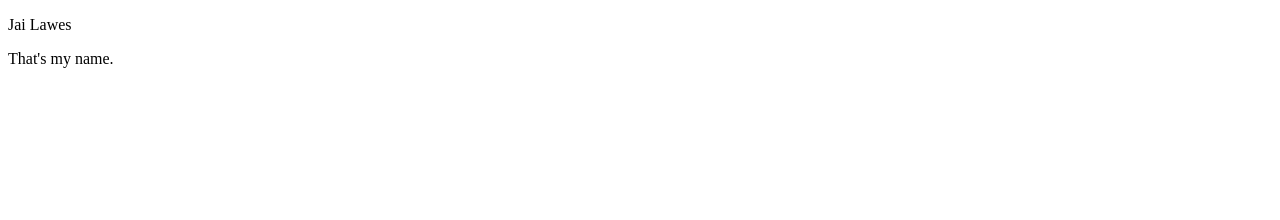
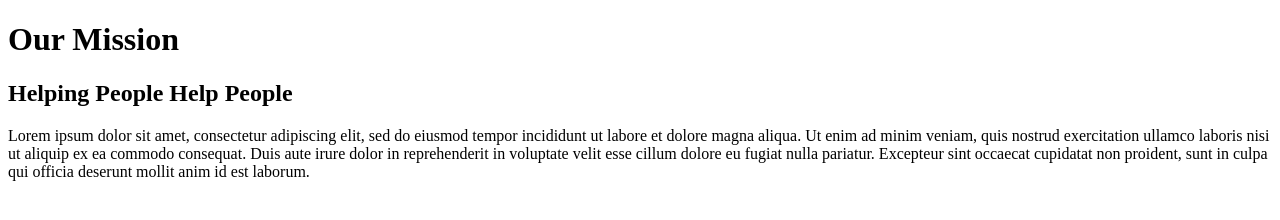
Before and after one commit to jailawes/smarter-way-to-learm, a plain HTML site: page index.html in a window 1280 px wide. Drawn offline with Linux system fonts and the light colour scheme.

Commit message:
edited index.html with Chapter 3

```diff
--- a/index.html
+++ b/index.html
@@ -6,8 +6,11 @@
     </head>
 
     <body>
-        <p>Jai Lawes</p>
-        <p>That's my name.</p>
+        <h1>Our Mission</h1>
+        <h2>Helping People Help People</h2>
+        <p>
+            Lorem ipsum dolor sit amet, consectetur adipiscing elit, sed do eiusmod tempor incididunt ut labore et dolore magna aliqua. Ut enim ad minim veniam, quis nostrud exercitation ullamco laboris nisi ut aliquip ex ea commodo consequat. Duis aute irure dolor in reprehenderit in voluptate velit esse cillum dolore eu fugiat nulla pariatur. Excepteur sint occaecat cupidatat non proident, sunt in culpa qui officia deserunt mollit anim id est laborum.
+        </p>
     </body>
 
 </html>
```
